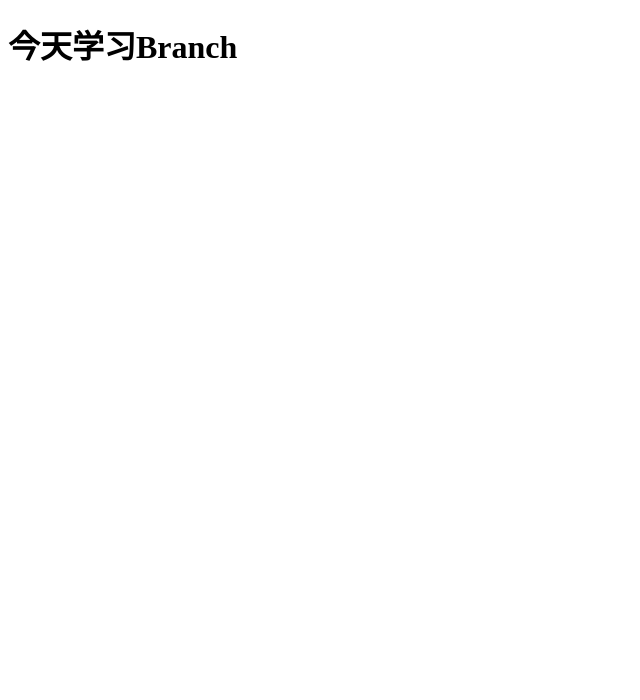
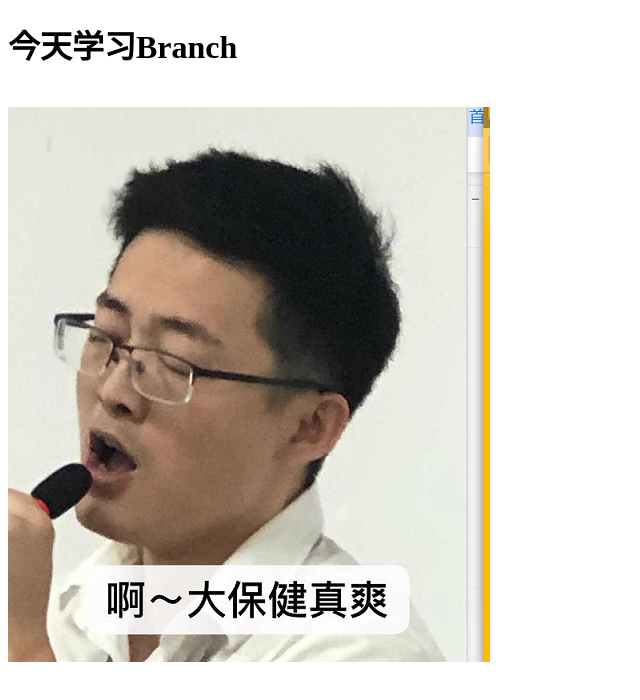
Before and after one commit to zoezhouzhi/studyBranch_01, a plain HTML site: page index.html in a window 1280 px wide. Shown: the whole page, without its empty margins (0-640 px from the left). Drawn offline with Linux system fonts and the light colour scheme.

Commit message:
坤哥
喝奶奶

```diff
--- a/index.html
+++ b/index.html
@@ -8,5 +8,7 @@
 </head>
 <body>
     <h1>今天学习Branch</h1>
+    <br>
+    <img src="./保健坤1.png" alt="">
 </body>
 </html>
```
Also changed, not shown: 保健坤1.png (added).
